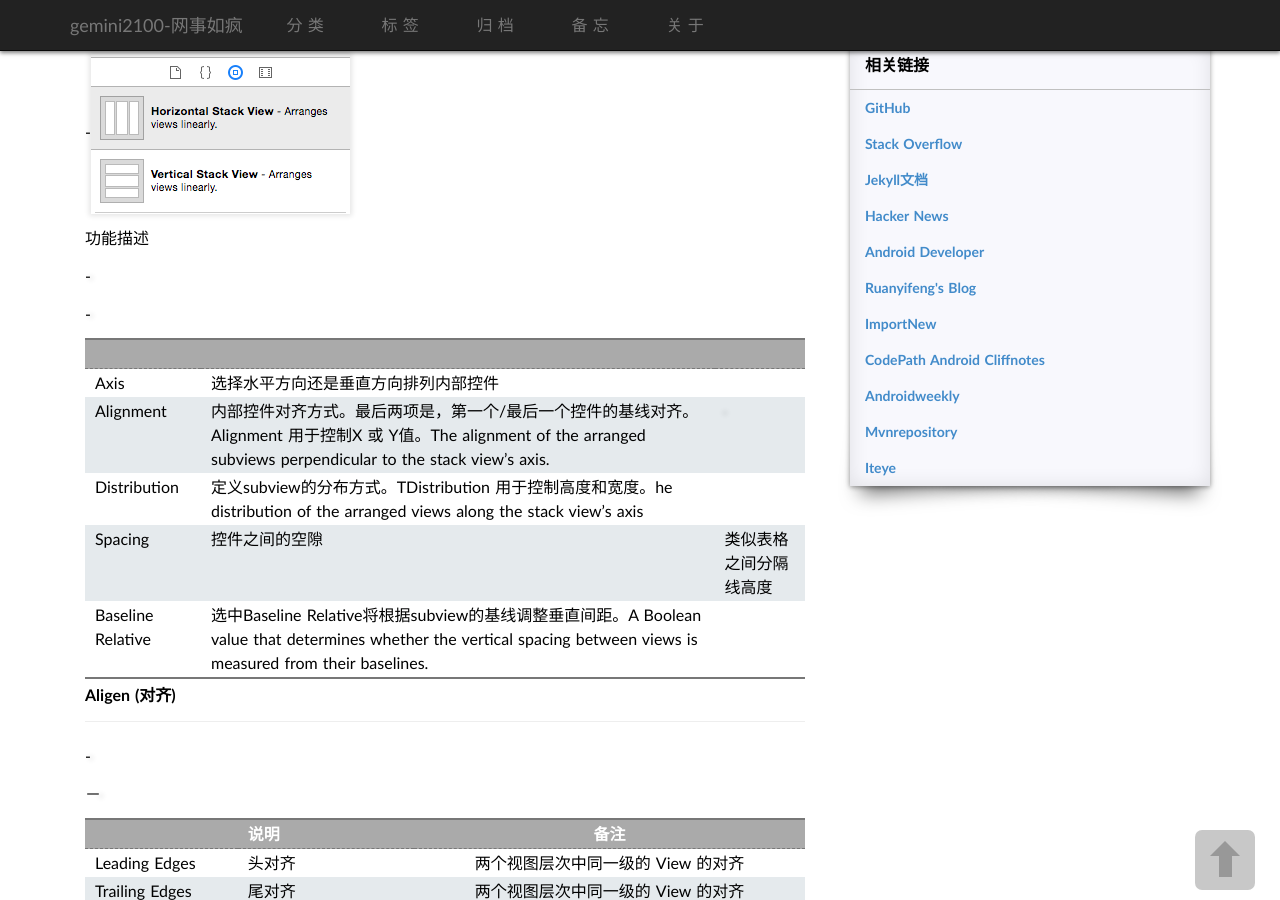
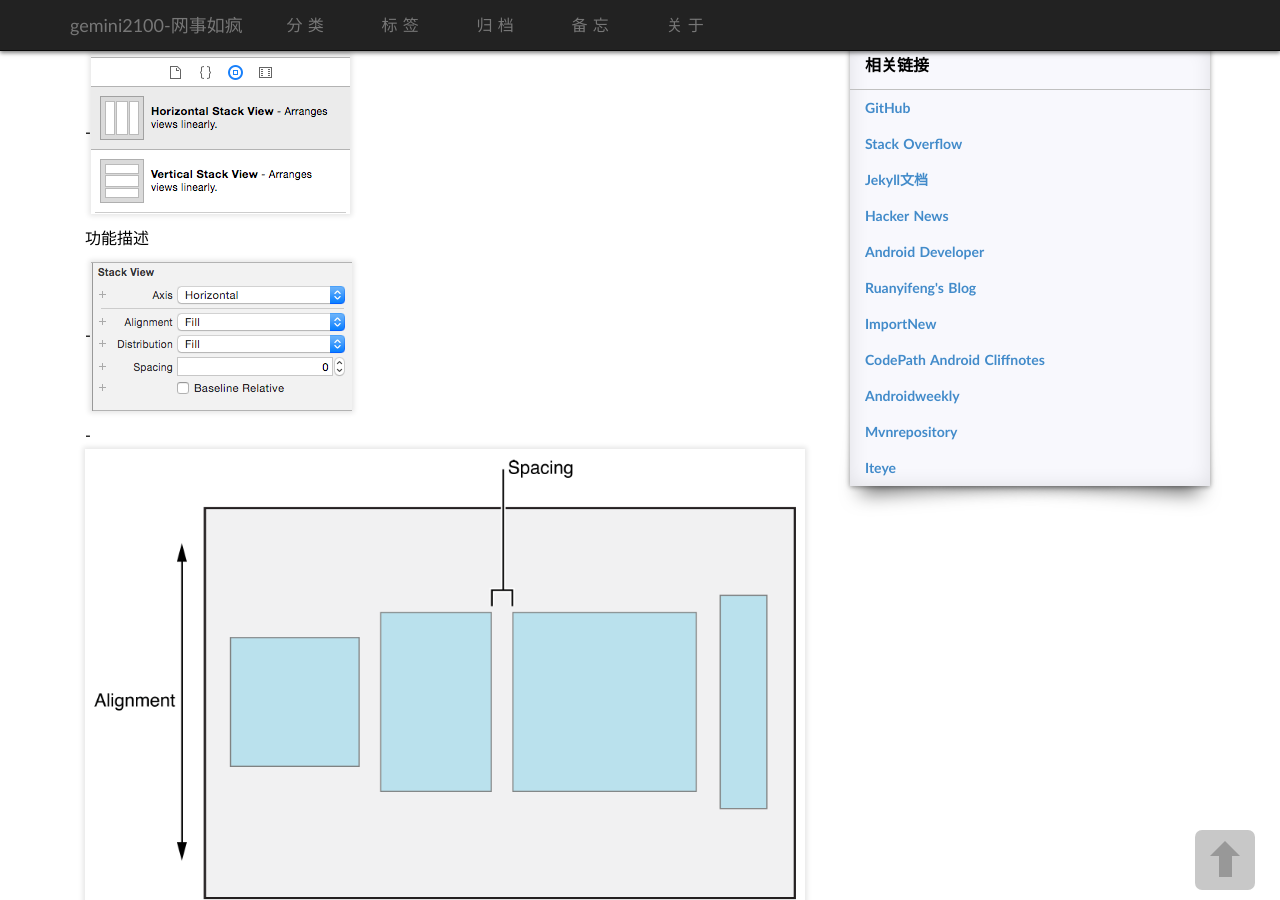
Before and after one commit to gemini2100/gemini2100.github.io, a Jekyll site: the page built from _posts/2016-01-10-Auto Layout资料更新.md, in a window 1280 px wide and 900 px high, scrolled down 604 px. Built offline with Jekyll 4.4.1, drawn with Linux system fonts in a browser that asks for light colours; some web fonts are replaced; comment, search, counter and statistics services are not loaded.

````diff
--- a/_posts/2016-01-10-Auto Layout资料更新.md
+++ b/_posts/2016-01-10-Auto Layout资料更新.md
@@ -36,9 +36,9 @@
 
 功能描述
 
--![](../images/2016-01-12 14.16.56.png)
+-![](/images/2016-01-12 14.16.56.png)
 
--![](../images/uistack_hero_2x.png)
+-![](/images/uistack_hero_2x.png)
 
 
 
@@ -54,7 +54,7 @@
 
 ---
 
--![](../images/2016-01-11 10.16.27.png)
+-![](/images/2016-01-11 10.16.27.png)
 
 －![](../images/2016-01-11 10.17.22.png)
 
@@ -89,7 +89,7 @@
 
 ---
 
--![](../images/2016-01-11 10.17.46.png)
+-![](/images/2016-01-11 10.17.46.png)
 
 **Spacing to nearest neighbor (近邻间隔) 当前的 View 到最近的 View 的边缘距离设置**
 
@@ -111,7 +111,7 @@
 
 *Equal Widths和Equal Heights  的比例关系除了了用整数倍数关系表示，也可以用比例表示，如下图:*
 
--![](../images/2016-01-11 17.08.59.png)
+-![](/images/2016-01-11 17.08.59.png)
 
 其中First Item 和 SecondItem之间的关系用代码表示就是：
 
@@ -126,7 +126,7 @@
 
 ---
 
--![](../images/2016-01-11 10.18.16.png)
+-![](/images/2016-01-11 10.18.16.png)
 
 |                                | 说明       |  备注  |
 | ------------------------------ | :------- | :--: |
@@ -138,7 +138,7 @@
 
 常见问题1:
 
--![](../images/2016-01-11 23.14.43.png)
+-![](/images/2016-01-11 23.14.43.png)
 
 ```
 上面的虚线和实线的意思:
@@ -156,7 +156,7 @@
 
 常见问题2:
 
--![](../images/2016-01-12 11.53.08.png)
+-![](/images/2016-01-12 11.53.08.png)
 
 ```
 报错为Content Priority Ambiguity（内容优先级不明确）:表达的意思是,如果图像视图A和文本标签B(这2个控件在同一个父视图View中)都没有固定高度，那么当父视图高度变化时，自动布局不清楚A和B要分别缩放多少，也就是说，不清楚按什么比例分配缩放空间。比如父视图View高度增加了100点，那么自动布局会如何在图像视图A和文本标签B两者间分配这新加的100点高度呢？
@@ -176,15 +176,15 @@
 
 不同设备屏幕宽高类型
 
-![](../images/2016-01-11 14.51.48.png)
+![](/images/2016-01-11 14.51.48.png)
 
--![](../images/1418795540826221.png)
+-![](/images/1418795540826221.png)
 
 
 
 **屏幕尺寸**
 
--![](../images/2016-01-11 11.29.43.png)
+-![](/images/2016-01-11 11.29.43.png)
 
 
 
@@ -196,7 +196,7 @@
 
 布局重写
 
--![](../images/2016-01-11 15.17.45.png) -![](../images/2016-01-11 15.17.31.png)
+-![](/images/2016-01-11 15.17.45.png) -![](/images/2016-01-11 15.17.31.png)
 
 上图选择一个约束，用Command＋Delete(Backspace) 屏蔽掉在wAny|hAny 尺寸中的约束条件，重新在wR|hR尺寸中改写，在这边重新改写的约束条件是不会出现在wAny|hAny 中的。
 
@@ -210,7 +210,7 @@
 
 查看 控件的Attribute Inspector 有个 install 选项被勾选上了。
 
--![](../images/2016-01-11 14.55.38.png)
+-![](/images/2016-01-11 14.55.38.png)
 
 ```
 Installed/UnInstalled 表示的意思是当前布局是否显示/隐藏在勾选类型的屏幕上。
````
